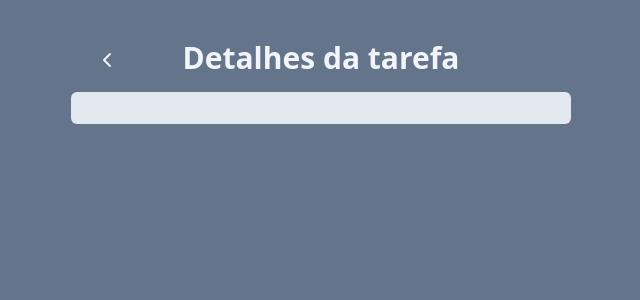
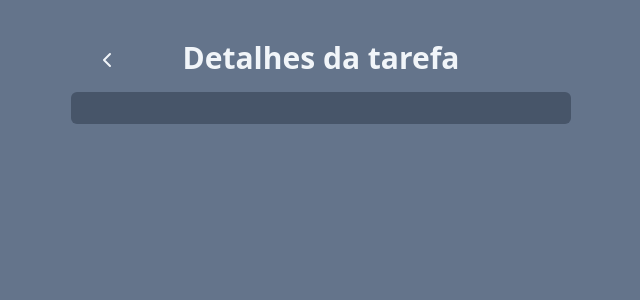
Before and after one commit to lpolloni/todo-list, a React (Vite) app: page /task in a window 1280 px wide. Shown: the top 300 px of the page, without its empty margins (319-959 px from the left). Built offline with nearby package versions, Linux system fonts and the light colour scheme.

Commit message:
description color fix

```diff
--- a/src/pages/TaskPage.jsx
+++ b/src/pages/TaskPage.jsx
@@ -22,7 +22,7 @@ function TaskPage() {
 
         <Title>Detalhes da tarefa</Title>
 
-        <div className="bg-slate-200 p-4 rounded-md">
+        <div className="bg-slate-600 p-4 rounded-md">
           <h2 className="text-3xl font-bold text-slate-600">{title}</h2>
           <p className="text-white text-slate-600">{description}</p>
         </div>
```
